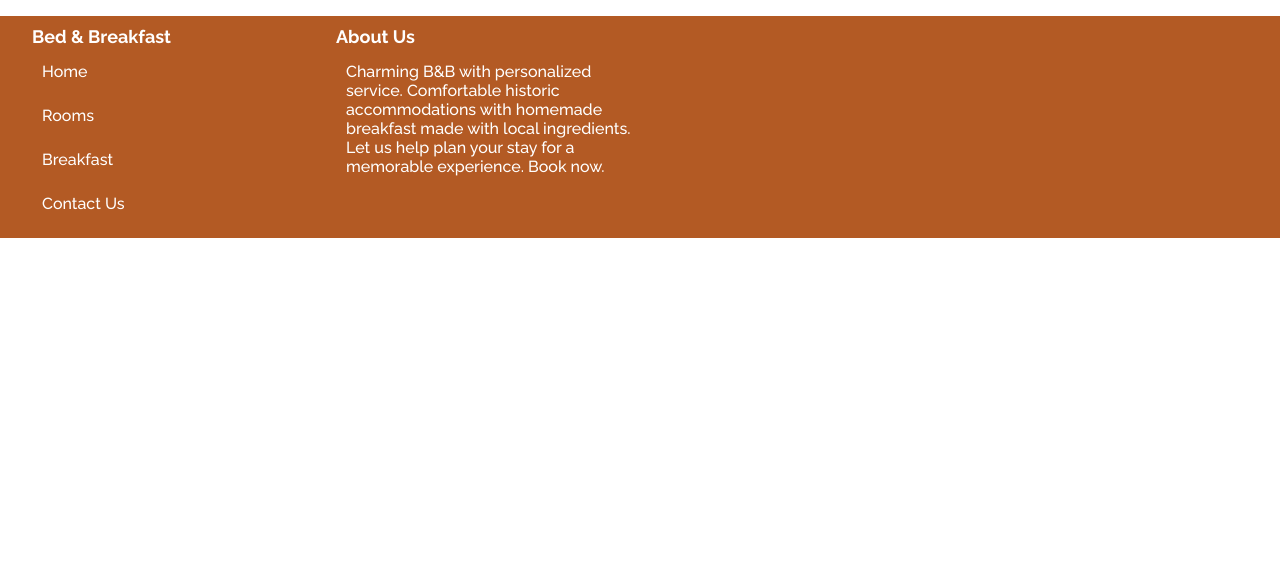
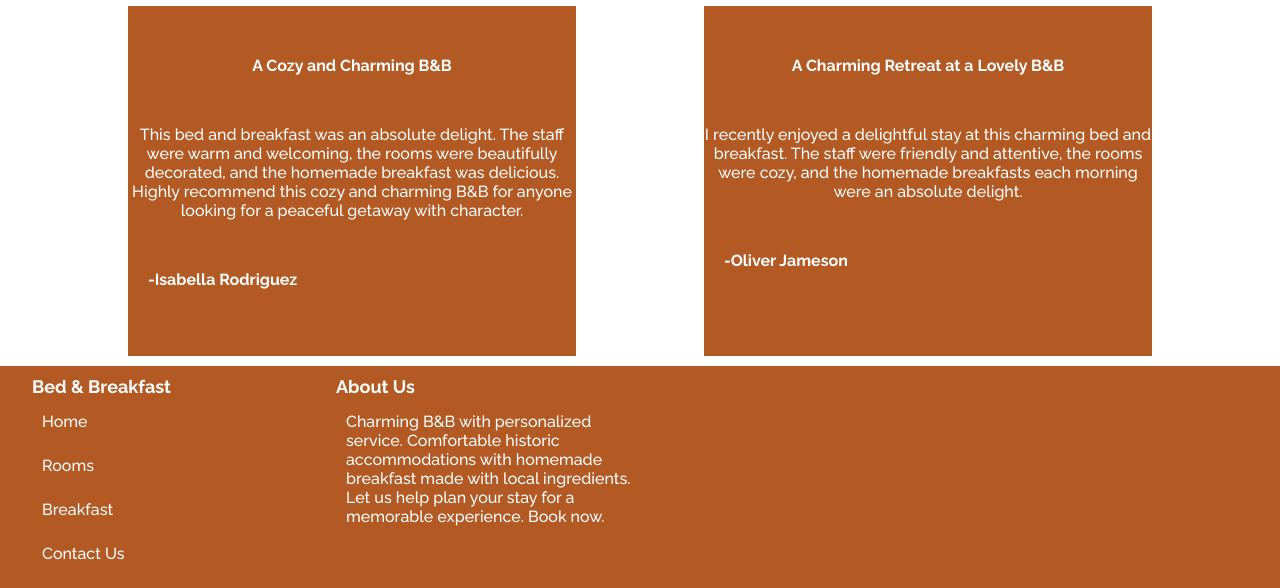
Before and after one commit to VicenteRi/dms-1, a plain HTML site: page DMS PROJECT 1/index.html in a window 1280 px wide. Shown: the part 1648-2236 px from the top of the page. Before the commit the page ends 1886 px from the top, so only its background shows below. Drawn offline with Linux system fonts and the light colour scheme.

Commit message:
Add Reviews

```diff
--- a/DMS PROJECT 1/index.html
+++ b/DMS PROJECT 1/index.html
@@ -67,6 +67,35 @@
         </div>
       </div>
 
+      <div class="widget-container">
+        <ul>
+          <li>
+            <div class="widget-title">A Cozy and Charming B&B</div>
+            <div class="widget-description">This bed and breakfast was an absolute delight.
+                The staff were warm and welcoming, the rooms were beautifully decorated,
+                and the homemade breakfast was delicious.
+                Highly recommend this cozy and charming B&B for anyone looking for a peaceful getaway with character.
+            </div>
+            <div class="widget-author">
+              -Isabella Rodriguez
+            </div>
+          </li>
+          <li>
+            <div class="widget-title">A Charming Retreat at a Lovely B&B</div>
+            <div class="widget-description">I recently enjoyed a delightful stay at this charming bed and breakfast.
+              The staff were friendly and attentive,
+              the rooms were cozy, and the homemade breakfasts each morning were an absolute delight.
+          </div>
+          <div class="widget-author">
+            -Oliver Jameson
+          </div>
+          </li>
+
+        </ul>
+      </div>
+
+
+
       <footer class="footer">
         <div class="footer-container">
           <div class="footer-row">
--- a/DMS PROJECT 1/style.css
+++ b/DMS PROJECT 1/style.css
@@ -13,6 +13,7 @@ header {
   padding: 0 2%;
   font-weight: bold;
   color: #B35A24;
+  background-color: white;
 }
 
 .navbar nav ul {
@@ -82,6 +83,46 @@ nav a {
   padding: 2vw;
 }
 
+
+.widget-container{
+  width:100%;
+  overflow: hidden;
+  margin: auto;
+  padding: 0px 0px;
+}
+
+.widget-container ul{
+  padding: 0px;
+  margin: 0px;
+}
+
+.widget-container ul li{
+  list-style: none;
+  float: left;
+  width: 35%;
+  height: 350px;
+  background-color:#B35A24;
+  margin-left: 10%;
+
+  color: white;
+}
+
+.widget-title, .widget-description {
+  width: 100%;
+  text-align: center;
+  margin-top: 50px;
+
+}
+.widget-title, .widget-author{
+  font-weight: bold;
+}
+
+.widget-author {
+  padding-left: 20px;
+  margin-top: 50px;
+
+}
+
 .footer{
   background-color: #B35A24;
   margin-top: 10px;
@@ -90,10 +131,12 @@ nav a {
 .footer-container{
   max-width: 95%;
   margin:auto;
+
 }
 .footer-col
 {
   width: 25%;
+
 }
 
 .footer-col ul a{
@@ -131,4 +174,15 @@ nav a {
     width: 100%;
     text-align: center;
   }
+
+  .widget-container{
+    width: 100%;
+    padding: 0px;
+
+  }
+  .widget-container ul li {
+    float: none;
+    width: 90%;
+    margin: 40px auto;
+  }
 }
```
